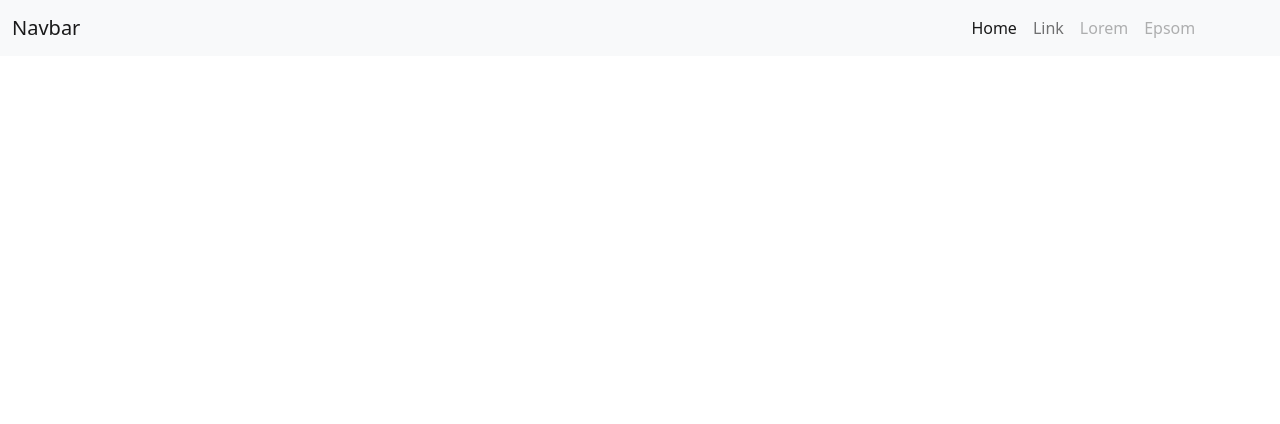
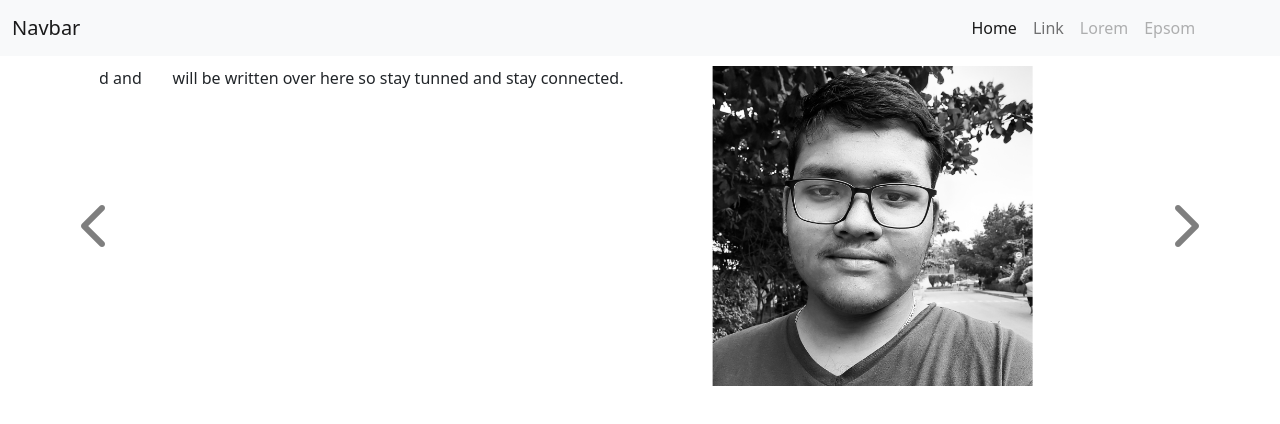
Before and after one commit to deepvashisth/Covid_Tracker, a React (Create React App) app: page / in a window 1280 px wide. Shown: the top 424 px of the page. Built offline with nearby package versions, Linux system fonts and the light colour scheme.

Commit message:
Carousel added

```diff
--- a/public/index.html
+++ b/public/index.html
@@ -12,6 +12,7 @@
     <link rel="apple-touch-icon" href="%PUBLIC_URL%/logo192.png" />
     <link rel="manifest" href="%PUBLIC_URL%/manifest.json" />
     <!-- CSS only -->
+    <script src="https://kit.fontawesome.com/d7aa5ae3fe.js" crossorigin="anonymous"></script>
     <link href="https://cdn.jsdelivr.net/npm/bootstrap@5.0.1/dist/css/bootstrap.min.css" rel="stylesheet" integrity="sha384-+0n0xVW2eSR5OomGNYDnhzAbDsOXxcvSN1TPprVMTNDbiYZCxYbOOl7+AMvyTG2x" crossorigin="anonymous">
 
     <title>Covid Tracker</title>
--- a/src/App.js
+++ b/src/App.js
@@ -1,10 +1,12 @@
 import Navbar from './component/NavigationBar'
 import React from 'react'
+import Carousel from './component/Carousel'
 
 const App = () => {
   return (
     <div>
       <Navbar />
+      <Carousel />
     </div>
   )
 }
--- /dev/null
+++ b/src/Css/Carousel.css
@@ -0,0 +1,21 @@
+.main{
+    padding-left: 100px;
+    padding-right: 100px;
+    padding-top: 10px;
+    padding-bottom: 10px;
+
+
+}
+.img1{
+  height: 20rem;
+}
+
+.buttonColor{
+  color: black;
+}
+
+@media (max-width:650px) {
+.img1{
+  height: 10rem;
+}
+}
--- /dev/null
+++ b/src/component/Carousel.js
@@ -0,0 +1,68 @@
+import "../Css/Carousel.css"
+import deep from '../Css/deep.jpg'
+
+
+
+const Carousel = () => {
+return (
+<div>
+  <div id="carouselExampleControls" className="carousel slide main" data-bs-ride="carousel">
+    <div className="carousel-inner">
+      <div className="carousel-item active">
+        <div className="container">
+        <div className="row">
+          <div className="col">
+             will be written over here so stay tunned
+             and stay connected.
+          </div>
+          <div className="col">
+            <img src={deep} className='img1' alt="" />
+          </div>
+          <div className="col">
+            will be written over here so stay tunned
+            and stay connected.
+          </div>
+        </div>
+      </div>
+      </div>
+      <div className="carousel-item">
+        <div className="container">
+        <div className="row">
+          <div className="col">
+            will be written over here so stay tunned
+            and stay connected.
+          </div>
+          <div className="col">
+            <img src={deep} className="img1" alt="" />
+          </div>
+        </div>
+      </div>
+      </div>
+      <div className="carousel-item">
+        <div className="container">
+        <div className="row">
+          <div className="col">
+            <img src={deep} className='img1' alt="" />
+          </div>
+          <div className="col">
+            will be written over here so stay tunned
+            and stay connected.
+          </div>
+        </div>
+      </div>
+      </div>
+    </div>
+    <button className="carousel-control-prev buttonColor" type="button" data-bs-target="#carouselExampleControls" data-bs-slide="prev">
+      <span className="buttonColor" aria-hidden="true"><i className="fas fa-chevron-left fa-3x"></i></span>
+      <span className="visually-hidden">Previous</span>
+    </button>
+    <button className="carousel-control-next buttonColor" type="button" data-bs-target="#carouselExampleControls" data-bs-slide="next">
+      <span className="buttonColor" aria-hidden="true"><i className="fas fa-chevron-right fa-3x"></i></span>
+      <span className="visually-hidden">Next</span>
+    </button>
+  </div>
+</div>
+)
+}
+
+export default Carousel
```
Also changed, not shown: src/Css/deep.jpg (added).
